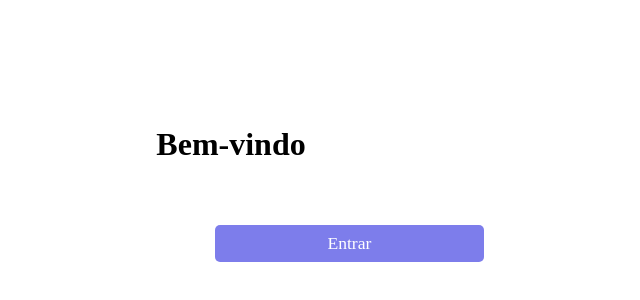
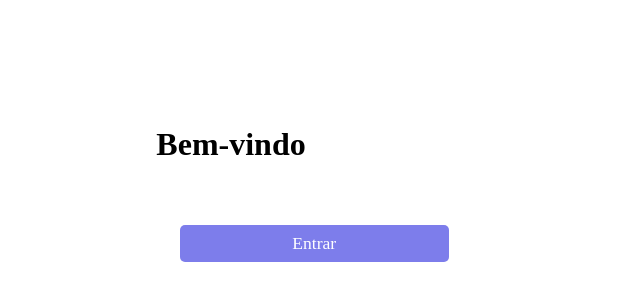
Before and after one commit to yohanavasconcelos/aplicativo-de-convites, a website: page index.html in a window 1280 px wide. Shown: the part 42-342 px from the top of the page, without its empty margins (409-1049 px from the left). Drawn offline with Linux system fonts and the light colour scheme.

Commit message:
Update index.html

```diff
--- a/index.html
+++ b/index.html
@@ -27,7 +27,7 @@
             color: white;
             cursor: pointer;
             transition: 0.9s;
-            margin-left: 35em;
+            margin-left: 33em;
         }
     </style>
 </head>
```
